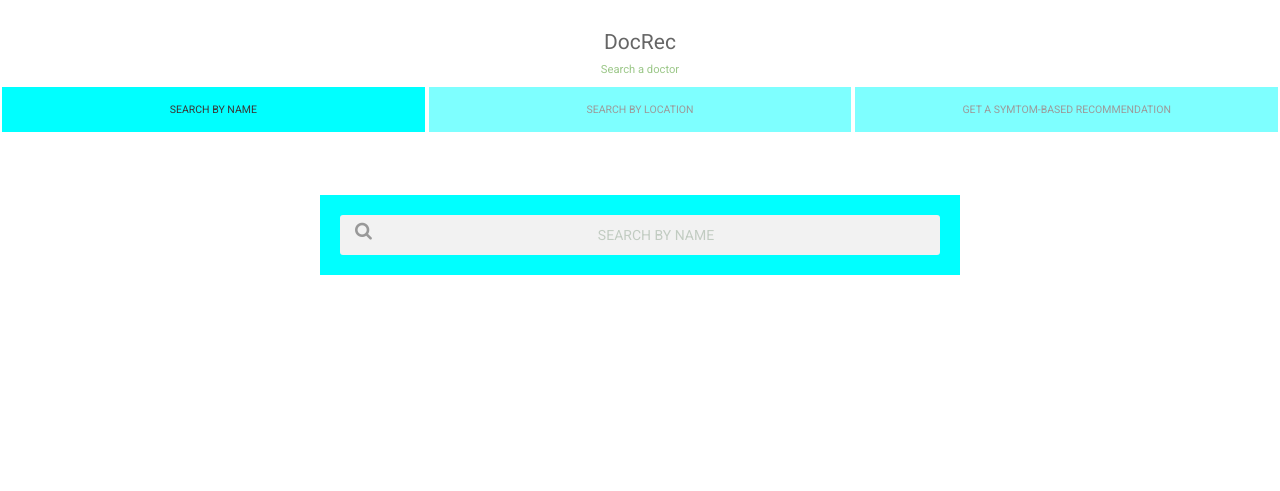
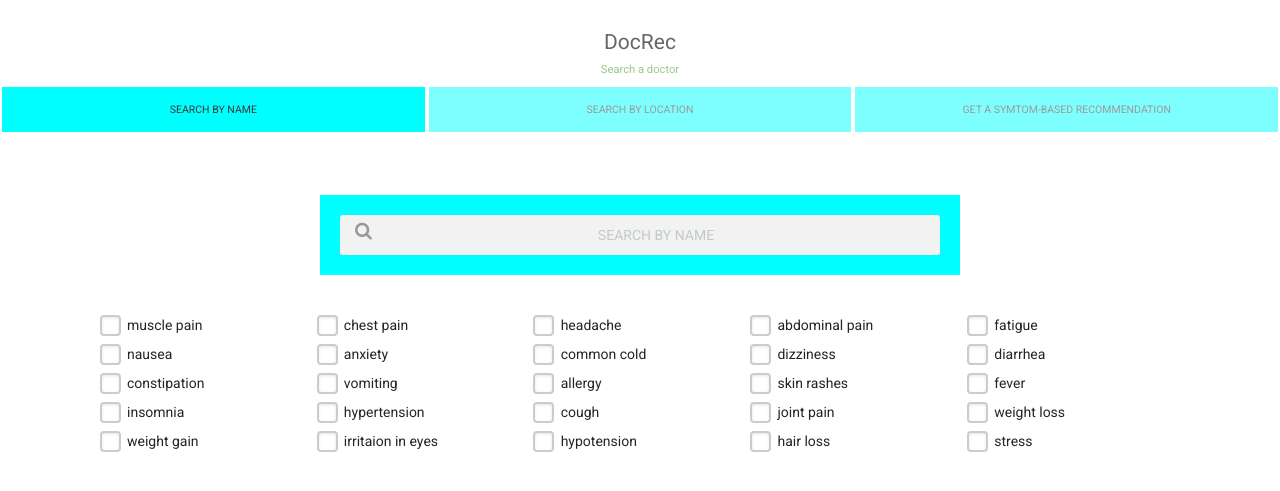
Before and after one commit to ideepakkumar/Symptoms-Based-Doctor-Recommend-System, a PHP site: page / in a window 1280 px wide. Shown: the top 491 px of the page. Run offline with PHP 8.4, Linux system fonts and the light colour scheme; some libraries are stand-ins or nearby versions.

Commit message:
random cmmit

```diff
--- a/index.php
+++ b/index.php
@@ -208,6 +208,82 @@ h3 {
   font-size: 75%;
   display: none;
 }
+
+/*Checkboxes */
+
+/* Base for label styling */
+[type="checkbox"]:not(:checked),
+[type="checkbox"]:checked {
+  position: absolute;
+  left: -9999px;
+}
+[type="checkbox"]:not(:checked) + label,
+[type="checkbox"]:checked + label {
+  position: relative;
+  padding-left: 1.95em;
+  cursor: pointer;
+}
+
+/* checkbox aspect */
+[type="checkbox"]:not(:checked) + label:before,
+[type="checkbox"]:checked + label:before {
+  content: '';
+  position: absolute;
+  left: 0; top: 0;
+  width: 1.5em; height: 1.5em;
+  border: 2px solid #ccc;
+  background: #fff;
+  border-radius: 4px;
+  box-shadow: inset 0 1px 3px rgba(0,0,0,.1);
+}
+/* checked mark aspect */
+[type="checkbox"]:not(:checked) + label:after,
+[type="checkbox"]:checked + label:after {
+  content: '✔';
+  position: absolute;
+  top: .2em; left: .275em;
+  font-size: 1.4em;
+  line-height: 0.8;
+  color: #09ad7e;
+  transition: all .2s;
+  font-family: Helvetica, Arial, sans-serif;
+}
+/* checked mark aspect changes */
+[type="checkbox"]:not(:checked) + label:after {
+  opacity: 0;
+  transform: scale(0);
+}
+[type="checkbox"]:checked + label:after {
+  opacity: 1;
+  transform: scale(1);
+}
+/* disabled checkbox */
+[type="checkbox"]:disabled:not(:checked) + label:before,
+[type="checkbox"]:disabled:checked + label:before {
+  box-shadow: none;
+  border-color: #bbb;
+  background-color: #ddd;
+}
+[type="checkbox"]:disabled:checked + label:after {
+  color: #999;
+}
+[type="checkbox"]:disabled + label {
+  color: #aaa;
+}
+/* accessibility */
+[type="checkbox"]:checked:focus + label:before,
+[type="checkbox"]:not(:checked):focus + label:before {
+  border: 2px dotted blue;
+}
+
+/* hover style just for information */
+label:hover:before {
+  border: 2px solid #4778d9!important;
+}
+
+#main-content-C label{
+  text-align: left;
+}
 </style>
 
 </head>
@@ -234,18 +310,41 @@ h3 {
 </div>
 
 <div id = "main-content-B" style = "display: none;">
+  <center><div id="google_map" class = "col-md-8 col-sm-10 col-xs-12" style="height:400px;"></div></center>
+</div>
 
-  <!-- <input type = "text" id = "course_latitude"/>
-  <input type = "text" id = "course_longitude"/> -->
-  <center><div id="google_map" class = "col-md-8 col-sm-10 col-xs-12" style="height:400px;"></div></center>
+<div id = "main-content-C">
+  <input type="checkbox" id="test1" class = "col-md-2 col-sm-3 col-xs-5"/><label for="test1" class = "col-md-2 col-sm-3 col-xs-5"/>muscle pain</label>
+  <input type="checkbox" id="test2" class = "col-md-2 col-sm-3 col-xs-5"/><label for="test2" class = "col-md-2 col-sm-3 col-xs-5"/>chest pain</label>
+  <input type="checkbox" id="test3" class = "col-md-2 col-sm-3 col-xs-5"/><label for="test3" class = "col-md-2 col-sm-3 col-xs-5"/>headache</label>
+  <input type="checkbox" id="test4" class = "col-md-2 col-sm-3 col-xs-5"/><label for="test4" class = "col-md-2 col-sm-3 col-xs-5"/>abdominal pain</label>
+  <input type="checkbox" id="test5" class = "col-md-2 col-sm-3 col-xs-5"/><label for="test5" class = "col-md-2 col-sm-3 col-xs-5"/>fatigue</label>
+  <input type="checkbox" id="test6" class = "col-md-2 col-sm-3 col-xs-5"/><label for="test6" class = "col-md-2 col-sm-3 col-xs-5"/>nausea</label>
+  <input type="checkbox" id="test7" class = "col-md-2 col-sm-3 col-xs-5"/><label for="test7" class = "col-md-2 col-sm-3 col-xs-5"/>anxiety</label>
+  <input type="checkbox" id="test8" class = "col-md-2 col-sm-3 col-xs-5"/><label for="test8" class = "col-md-2 col-sm-3 col-xs-5"/>common cold</label>
+  <input type="checkbox" id="test9" class = "col-md-2 col-sm-3 col-xs-5"/><label for="test9" class = "col-md-2 col-sm-3 col-xs-5"/>dizziness</label>
+  <input type="checkbox" id="test10" class = "col-md-2 col-sm-3 col-xs-5"/><label for="test10" class = "col-md-2 col-sm-3 col-xs-5"/>diarrhea</label>
+  <input type="checkbox" id="test11" class = "col-md-2 col-sm-3 col-xs-5"/><label for="test11" class = "col-md-2 col-sm-3 col-xs-5"/>constipation</label>
+  <input type="checkbox" id="test12" class = "col-md-2 col-sm-3 col-xs-5"/><label for="test12" class = "col-md-2 col-sm-3 col-xs-5"/>vomiting</label>
+  <input type="checkbox" id="test13" class = "col-md-2 col-sm-3 col-xs-5"/><label for="test13" class = "col-md-2 col-sm-3 col-xs-5"/>allergy</label>
+  <input type="checkbox" id="test14" class = "col-md-2 col-sm-3 col-xs-5"/><label for="test14" class = "col-md-2 col-sm-3 col-xs-5"/>skin rashes</label>
+  <input type="checkbox" id="test15" class = "col-md-2 col-sm-3 col-xs-5"/><label for="test15" class = "col-md-2 col-sm-3 col-xs-5"/>fever</label>
+  <input type="checkbox" id="test16" class = "col-md-2 col-sm-3 col-xs-5"/><label for="test16" class = "col-md-2 col-sm-3 col-xs-5"/>insomnia</label>
+  <input type="checkbox" id="test17" class = "col-md-2 col-sm-3 col-xs-5"/><label for="test17" class = "col-md-2 col-sm-3 col-xs-5"/>hypertension</label>
+  <input type="checkbox" id="test18" class = "col-md-2 col-sm-3 col-xs-5"/><label for="test18" class = "col-md-2 col-sm-3 col-xs-5"/>cough</label>
+  <input type="checkbox" id="test19" class = "col-md-2 col-sm-3 col-xs-5"/><label for="test19" class = "col-md-2 col-sm-3 col-xs-5"/>joint pain</label>
+  <input type="checkbox" id="test20" class = "col-md-2 col-sm-3 col-xs-5"/><label for="test20" class = "col-md-2 col-sm-3 col-xs-5"/>weight loss</label>
+  <input type="checkbox" id="test21" class = "col-md-2 col-sm-3 col-xs-5"/><label for="test21" class = "col-md-2 col-sm-3 col-xs-5"/>weight gain</label>
+  <input type="checkbox" id="test22" class = "col-md-2 col-sm-3 col-xs-5"/><label for="test22" class = "col-md-2 col-sm-3 col-xs-5"/>irritaion in eyes</label>
+  <input type="checkbox" id="test23" class = "col-md-2 col-sm-3 col-xs-5"/><label for="test23" class = "col-md-2 col-sm-3 col-xs-5"/>hypotension</label>
+  <input type="checkbox" id="test24" class = "col-md-2 col-sm-3 col-xs-5"/><label for="test24" class = "col-md-2 col-sm-3 col-xs-5"/>hair loss</label>
+  <input type="checkbox" id="test25" class = "col-md-2 col-sm-3 col-xs-5"/><label for="test25" class = "col-md-2 col-sm-3 col-xs-5"/>stress</label>
 
 </div>
 
 <script type="text/javascript" src="http://www.google.com/jsapi?key=AIzaSyBvWlrxVhFhEovLo3EzhaM5SMPeNHwyqUI"></script>
 <script type="text/javascript">
 
-  // var LATITUDE_ELEMENT_ID = "course_latitude";
-  // var LONGITUDE_ELEMENT_ID = "course_longitude";
   var MAP_DIV_ELEMENT_ID = "google_map";
 
   var DEFAULT_ZOOM_WHEN_NO_COORDINATE_EXISTS = 1;
@@ -271,19 +370,7 @@ h3 {
 
     map.setMapType(G_NORMAL_MAP);
 
-    // var latitude = +document.getElementById(LATITUDE_ELEMENT_ID).value;
-    // var longitude = +document.getElementById(LONGITUDE_ELEMENT_ID).value;
-
-    // if(latitude != 0 && longitude != 0) {
-    //   //We have some sort of starting position, set map center and marker
-    //   map.setCenter(new google.maps.LatLng(latitude, longitude), DEFAULT_ZOOM_WHEN_COORDINATE_EXISTS);
-    //   var point = new GLatLng(latitude, longitude);
-    //   marker = new GMarker(point, {draggable:false});
-    //   map.addOverlay(marker);
-    // } else {
-      // Just set the default center, do not add a marker
-      map.setCenter(new google.maps.LatLng(DEFAULT_CENTER_LATITUDE, DEFAULT_CENTER_LONGITUDE), DEFAULT_ZOOM_WHEN_NO_COORDINATE_EXISTS);
-    // }
+    map.setCenter(new google.maps.LatLng(DEFAULT_CENTER_LATITUDE, DEFAULT_CENTER_LONGITUDE), DEFAULT_ZOOM_WHEN_NO_COORDINATE_EXISTS);
 
     GEvent.addListener(map, "click", googleMapClickHandler);
   }
@@ -303,8 +390,6 @@ h3 {
       marker.setLatLng(latlng);
     }
 
-    // document.getElementById(LATITUDE_ELEMENT_ID).value = latlng.lat();
-    // document.getElementById(LONGITUDE_ELEMENT_ID).value = latlng.lng();
     window.location.href = "./showMap.php?lat=" + latlng.lat() + "&lon=" + latlng.lng();
 
   }
--- /dev/null
+++ b/showMap.php
@@ -0,0 +1,4 @@
+<?php
+  $lat = $_GET["lat"];
+  $lon = $_GET["lon"];
+?>
```
Also changed, not shown: newpro.php (+12 -4 lines).
